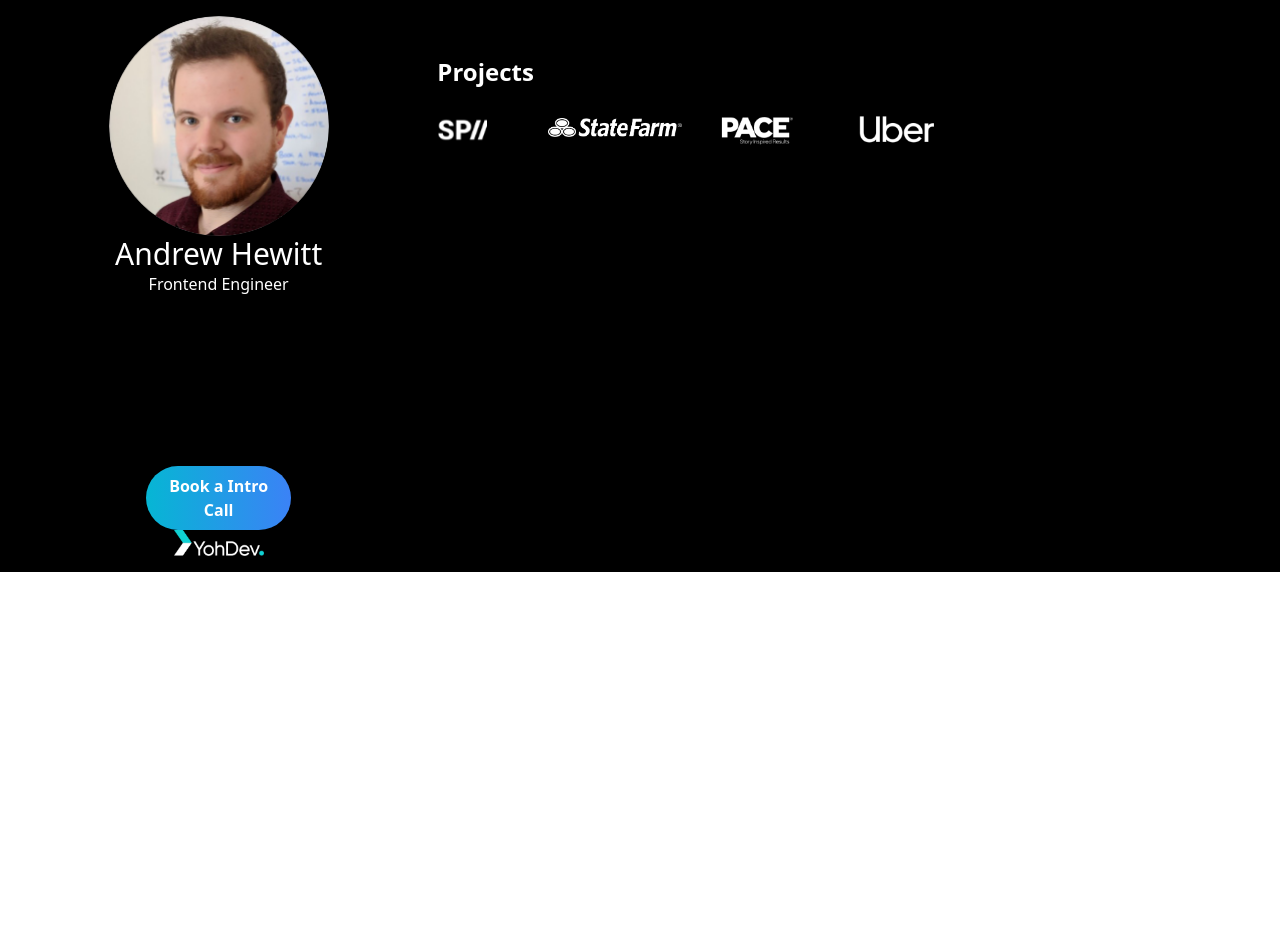
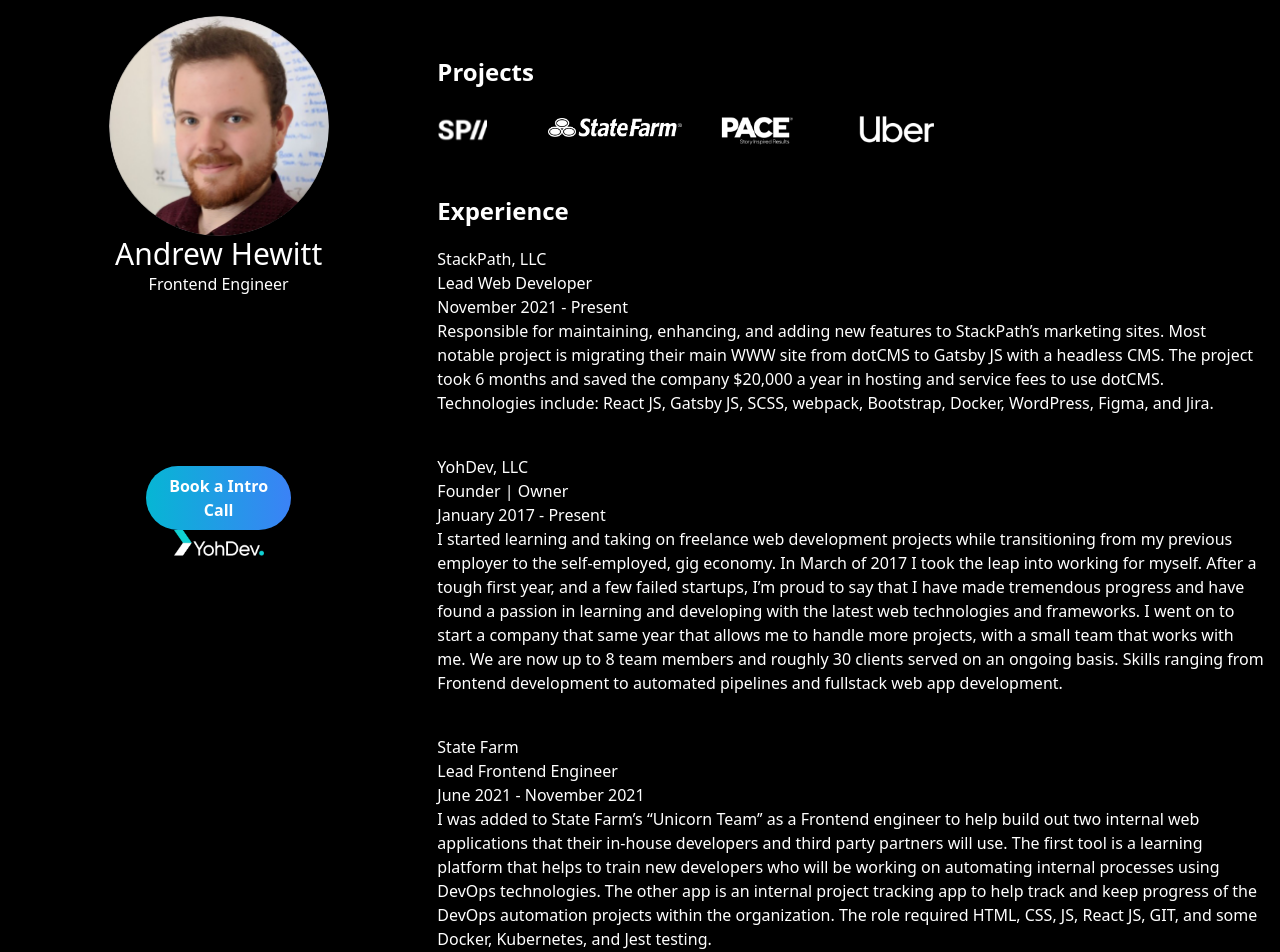
Before and after one commit to ayohdev/porfolio, a Next.js app: page / in a window 1280 px wide. Shown: the top 952 px of the page. Before the commit the page ends 800 px from the top, so only its background shows below. Built offline with nearby package versions, Linux system fonts and the light colour scheme.

Commit message:
Experience

```diff
--- /dev/null
+++ b/components/Experience/dataExperience.js
@@ -0,0 +1,32 @@
+const experience = [
+  {
+    id: 1,
+    company: 'StackPath, LLC',
+    role: 'Lead Web Developer',
+    date: 'November 2021 - Present',
+    desc: 'Responsible for maintaining, enhancing, and adding new features to StackPath’s marketing sites. Most notable project is migrating their main WWW site from dotCMS to Gatsby JS with a headless CMS. The project took 6 months and saved the company $20,000 a year in hosting and service fees to use dotCMS. Technologies include: React JS, Gatsby JS, SCSS, webpack, Bootstrap, Docker, WordPress, Figma, and Jira.',
+  },
+  {
+    id: 2,
+    company: 'YohDev, LLC',
+    role: 'Founder | Owner',
+    date: 'January 2017 - Present',
+    desc: 'I started learning and taking on freelance web development projects while transitioning from my previous employer to the self-employed, gig economy. In March of 2017 I took the leap into working for myself. After a tough first year, and a few failed startups, I’m proud to say that I have made tremendous progress and have found a passion in learning and developing with the latest web technologies and frameworks. I went on to start a company that same year that allows me to handle more projects, with a small team that works with me. We are now up to 8 team members and roughly 30 clients served on an ongoing basis. Skills ranging from Frontend development to automated pipelines and fullstack web app development.',
+  },
+  {
+    id: 3,
+    company: 'State Farm',
+    role: 'Lead Frontend Engineer',
+    date: 'June  2021 - November 2021',
+    desc: 'I was added to State Farm’s “Unicorn Team’’ as a Frontend  engineer to help build out two internal web applications that their in-house developers and third party partners will use. The first  tool is a learning platform that helps to train new developers who will be working on automating internal processes using DevOps technologies. The other app is an internal project tracking app to help track and keep progress of the DevOps automation projects within the organization. The role required HTML, CSS, JS, React JS, GIT, and some Docker, Kubernetes, and Jest testing.',
+  },
+  {
+    id: 4,
+    company: 'Pace Communications',
+    role: 'Frontend UX / UI Developer ',
+    date: 'October  2019 - November 2021',
+    desc: 'Pace Communications is a Marketing Agency located in Greensboro, NC. Pace hired me on a contract to help them with some overflow of frontend development  work for their clients. The scope of work includes frontend enhancements to their client’s  sites, and a handful of larger projects including re-facing a Web App for Wells Fargo, and building and styling the frontend for a new content driven site for BB&T. The website’s use Bootstrap 4 framework, SCSS, and required me to learn SVN for repo version control.',
+  },
+];
+
+export default experience;
--- /dev/null
+++ b/components/Experience/index.tsx
@@ -0,0 +1,19 @@
+import experience from './dataExperience';
+
+const Experience = () => (
+  <>
+    <h2 className="text-2xl font-bold mt-10 mb-5">Experience</h2>
+    {experience.map((job, index) => {
+      return (
+        <div className="experience pb-10">
+          <h3>{job.company}</h3>
+          <h4>{job.role}</h4>
+          <span>{job.date} </span>
+          <p>{job.desc}</p>
+        </div>
+      );
+    })}
+  </>
+);
+
+export default Experience;
--- a/pages/index.tsx
+++ b/pages/index.tsx
@@ -4,6 +4,7 @@
 import Button from '@/components/Button';
 import Logo from '@/components/Logos';
 import Projects from '@/components/Projects';
+import Experience from '@/components/Experience';
 
 const Home = () => {
   return (
@@ -19,6 +20,7 @@
           </div>
           <div className="col-span-3 md:col-span-2 text-white">
             <Projects />
+            <Experience />
           </div>
         </div>
       </Container>
```
